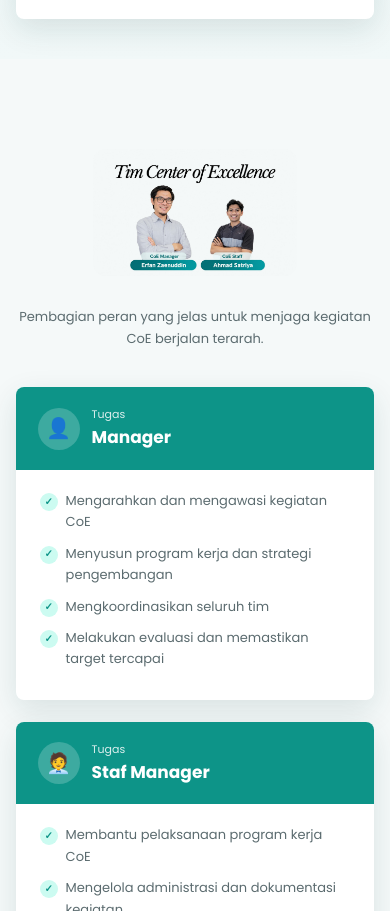
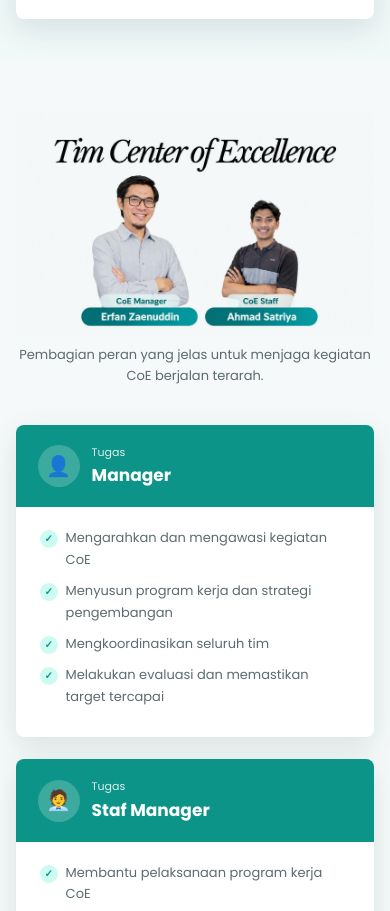
Before and after one commit to coetigaserangkai/CoE-Tiga-Serangkai, a plain HTML site: page index.html in a window 390 px wide. Shown: the part 2696-3607 px from the top of the page. Drawn offline with Linux system fonts and the light colour scheme.

Commit message:
Update website profil CoE

```diff
--- a/style.css
+++ b/style.css
@@ -124,15 +124,16 @@ header.nav{background:#fff;position:sticky;top:0;z-index:50;box-shadow:0 2px 12p
     display: flex;
     justify-content: center;
     align-items: center;
-    margin: 20px auto;
-    padding: 10px;
+    width: 100%;
+    margin: -28px auto 12px;
+    padding: 0;
     background: transparent;
     box-shadow: none;
     border: none;
 }
 .struktur-image img {
-    width: 60%;
-    max-width: 600px;
+    width: 78%;
+    max-width: 760px;
     height: auto;
     display: block;
     object-fit: contain;
@@ -283,6 +284,8 @@ footer a:hover{color:#5eead4}
 @media(max-width:1000px){
   .out{grid-template-columns:repeat(3,1fr)}
   .teams{grid-template-columns:repeat(2,minmax(0,1fr))}
+  .struktur-image{margin:-18px auto 10px}
+  .struktur-image img{width:88%;max-width:760px}
 }
 @media(max-width:900px){
   .menu{position:absolute;top:68px;left:0;right:0;background:#fff;flex-direction:column;gap:0;padding:8px 0;display:none;box-shadow:0 10px 20px rgba(0,0,0,.08)}
@@ -307,4 +310,6 @@ footer a:hover{color:#5eead4}
   .teams{grid-template-columns:1fr}
   .out{grid-template-columns:repeat(2,1fr)}
   .topbar .container{justify-content:center;text-align:center}
+  .struktur-image{margin:-8px auto 8px}
+  .struktur-image img{width:100%;max-width:none;border-radius:8px}
 }
```
